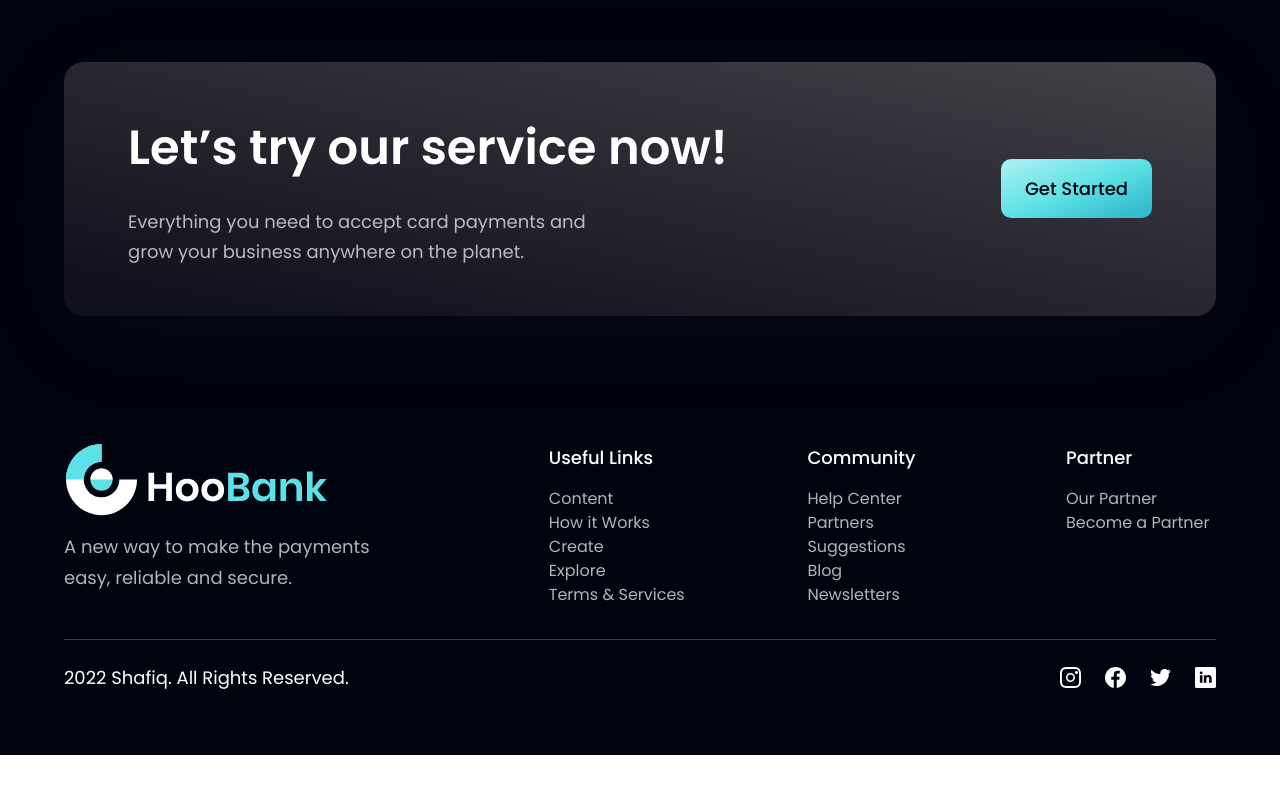
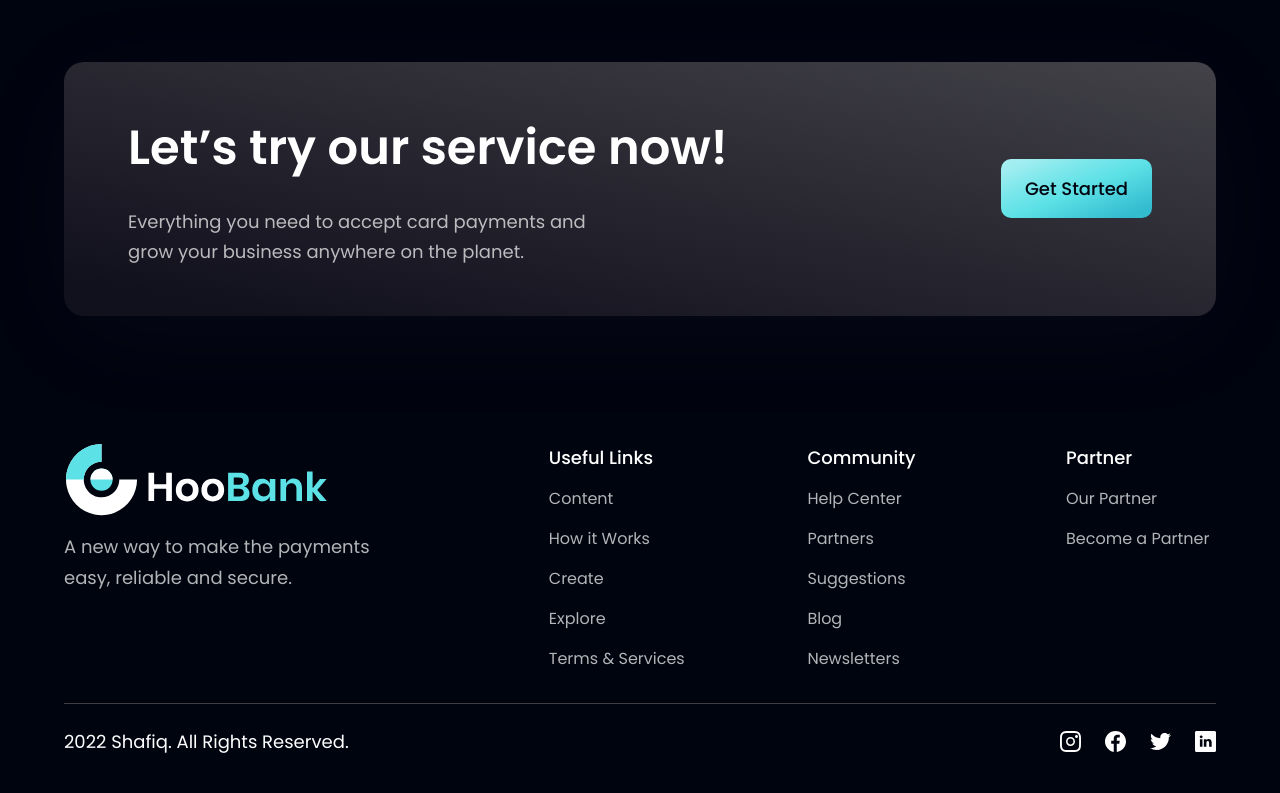
Before and after one commit to shafiq9/modern_react_app, a React (Vite) app: page / in a window 1280 px wide. Shown: the part 3936-4729 px from the top of the page. Before the commit the page ends 4691 px from the top, so only its background shows below. Built offline with nearby package versions, Linux system fonts and the light colour scheme.

Commit message:
Update Footer

```diff
--- a/src/components/Footer.jsx
+++ b/src/components/Footer.jsx
@@ -36,7 +36,7 @@ const Footer = () => (
                                         className={`font-poppins font-normal
                                         text-[16px] leading-[24px] text-dimWhite
                                         hover:text-secondary cursor-pointer
-                                        {index !== footerLink.links.length - 1 ?
+                                        ${index !== footerLink.links.length - 1 ?
                                          'mb-4' : 'mb-0'}`}
                                         >
                                             {link.name}
```
